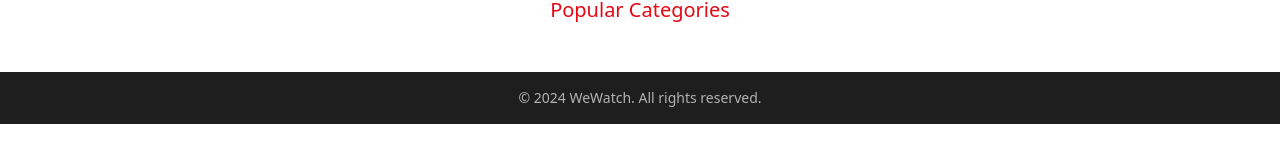
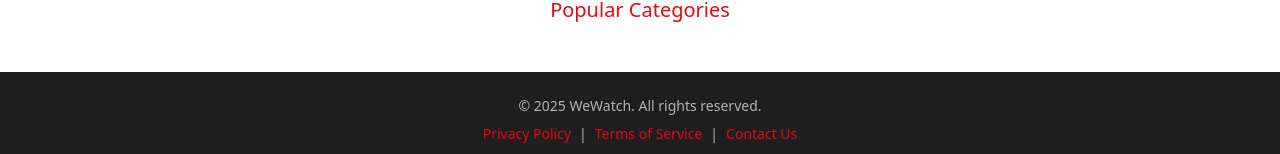
Before and after one commit to gierat/WeWatch, a React (Vite) app in the folder wewatch-frontend/: page / in a window 1280 px wide. Shown: the part 798-952 px from the top of the page. Before the commit the page ends 922 px from the top, so only its background shows below. Built offline with nearby package versions, Linux system fonts and the light colour scheme; no server answers.

Commit message:
feat(frontnd): Add Footer Component

```diff
--- /dev/null
+++ b/wewatch-frontend/src/components/layout/Footer.jsx
@@ -0,0 +1,20 @@
+import React from "react";
+import {Link} from 'react-router-dom';
+
+
+const Footer = () =>{
+    return(
+    <footer className="bg-[#1e1e1e] text-center text-[#b3b3b3] text-sm py-6 px-4 mt-auto">
+      <p className="mb-2">&copy; 2025 WeWatch. All rights reserved.</p>
+      <div className="footer-links space-x-2">
+        <Link to="#" className="text-[#e50914] hover:underline">Privacy Policy</Link>
+        <span>|</span>
+        <Link to="#" className="text-[#e50914] hover:underline">Terms of Service</Link>
+        <span>|</span>
+        <Link to="#" className="text-[#e50914] hover:underline">Contact Us</Link>
+      </div>
+    </footer>
+    );
+};
+
+export default Footer;
--- a/wewatch-frontend/src/pages/HomePage.jsx
+++ b/wewatch-frontend/src/pages/HomePage.jsx
@@ -2,6 +2,7 @@ import React, { useEffect, useRef, useState } from 'react';
 import { Link } from 'react-router-dom';
 import axios from 'axios';
 import Navbar from '../components/layout/Navbar';
+import Footer from '../components/layout/Footer';
 
 const HomePage = () => {
 
@@ -46,10 +47,9 @@ const HomePage = () => {
           </div>
         </section>
       </div>
-
-      <footer className="bg-[#1e1e1e] text-center text-[#b3b3b3] text-sm py-4">
-        <p>© 2024 WeWatch. All rights reserved.</p>
-      </footer>
+      <div>
+        <Footer />
+      </div>
     </div>
   );
 };
--- a/wewatch-frontend/src/pages/MoviePage.jsx
+++ b/wewatch-frontend/src/pages/MoviePage.jsx
@@ -2,6 +2,7 @@ import React, { useEffect, useState } from 'react';
 import { useParams } from 'react-router-dom';
 import api from '../services/api';
 import Navbar from '../components/layout/Navbar';
+import Footer from '../components/layout/Footer';
 
 const MoviePage = () => {
   const { id } = useParams();
@@ -26,7 +27,7 @@ const MoviePage = () => {
       <div>
         <Navbar />
       </div>
-      <div className="movie-container max-w-6xl mx-auto bg-[#1e1e1e] p-6 rounded-lg shadow-lg mt-6">
+      <div className="movie-container min-h-screen max-w-6xl mx-auto mb-5 bg-[#1e1e1e] p-6 rounded-lg shadow-lg mt-6">
         <div className="movie-columns flex flex-col md:flex-row gap-6">
           <div className="movie-poster w-full md:max-w-xs">
             <img
@@ -55,6 +56,9 @@ const MoviePage = () => {
           </div>
         </div>
       </div>
+      <div>
+        <Footer />
+      </div>
     </div>
   );
 };
--- a/wewatch-frontend/src/pages/UserProfilePage.jsx
+++ b/wewatch-frontend/src/pages/UserProfilePage.jsx
@@ -2,6 +2,7 @@ import React, { useEffect, useState } from 'react';
 import { useParams } from 'react-router-dom';
 import api from '../services/api';
 import Navbar from '../components/layout/Navbar';
+import Footer from '../components/layout/Footer';
 
 const UserProfilePage = () => {
   const { id } = useParams();
@@ -46,6 +47,9 @@ const UserProfilePage = () => {
           </div>
         </div>
       </div>
+      <div>
+        <Footer />
+      </div>
     </div>
   );
 };
```
Also changed, not shown: 4 other files (tests, documents, lock files or other folders).
